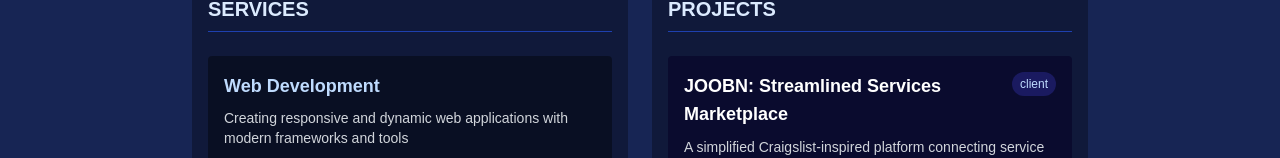
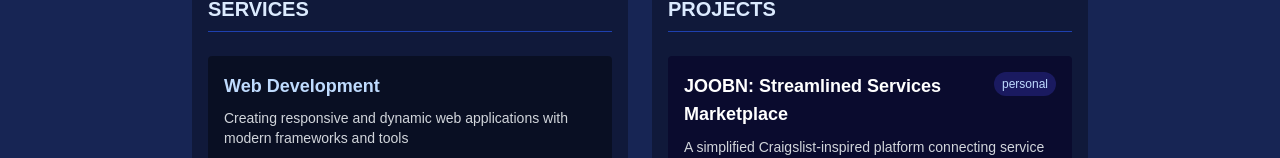
Before and after one commit to siid14/portofolio, a Next.js app: page / in a window 1280 px wide. Shown: the part 741-899 px from the top of the page. Built offline with nearby package versions, Linux system fonts and the light colour scheme.

Commit message:
Update project type in Projects component from "client" to "personal" for improved clarity and accuracy in project categorization.

```diff
--- a/src/app/components/sections/Projects.tsx
+++ b/src/app/components/sections/Projects.tsx
@@ -71,7 +71,7 @@ const Projects: React.FC<ProjectsProps> = ({ className = "" }) => {
         "Authentication",
         "Real-time Communication",
       ],
-      types: "client",
+      types: "personal",
       links: {
         website: "https://joobn.com/",
       },
```
